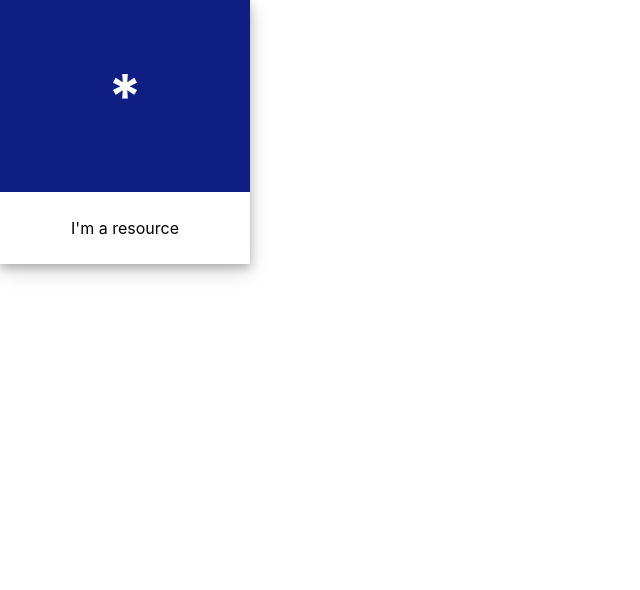
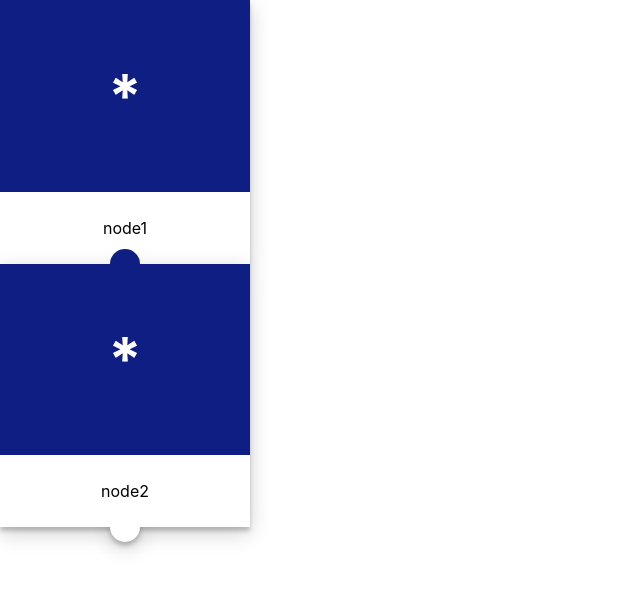
Before and after one commit to bryanl/resource-viewer, a React (Create React App) app: page / in a window 1280 px wide. Shown: the top 590 px of the page, without its empty margins (0-640 px from the left). Built offline with nearby package versions, Linux system fonts and the light colour scheme.

Commit message:
create draggable node

```diff
--- a/package.json
+++ b/package.json
@@ -7,9 +7,12 @@
     "@types/node": "^10.12.5",
     "@types/react": "^16.7.3",
     "@types/react-dom": "^16.0.9",
+    "node-sass": "^4.10.0",
     "react": "^16.6.1",
     "react-dom": "^16.6.1",
+    "react-draggable": "^3.0.5",
     "react-scripts": "2.1.1",
+    "sass-loader": "^7.1.0",
     "typescript": "^3.1.6"
   },
   "scripts": {
--- a/src/App.js
+++ b/src/App.js
@@ -8,7 +8,8 @@ class App extends Component {
   render() {
     return (
       <div className="App">
-        <ResourceNode />
+        <ResourceNode label="node1" />
+        <ResourceNode label="node2" />
       </div>
     );
   }
--- a/src/components/node.css
+++ /dev/null
@@ -1,16 +0,0 @@
-div.card {
-  width: 250px;
-  box-shadow: 0 4px 8px 0 rgba(0, 0, 0, 0.2), 0 6px 20px 0 rgba(0, 0, 0, 0.19);
-  text-align: center;
-}
-
-div.header {
-  background-color: #0F1E82;
-  color: white;
-  padding: 10px;
-  font-size: 40px;
-}
-
-div.container {
-  padding: 10px;
-}
--- /dev/null
+++ b/src/components/node.scss
@@ -0,0 +1,55 @@
+$card-bg: #0f1e82;
+
+$connector-radius: 15px;
+
+@mixin connector-bottom {
+  bottom: -$connector-radius;
+  // box-shadow: 0 0 0 1px #444d56;
+  box-shadow: 0 4px 4px 0 rgba(0, 0, 0, 0.2), 0 6px 20px 0 rgba(0, 0, 0, 0.19);
+  @include connector(white);
+}
+
+@mixin connector-top {
+  top: -$connector-radius;
+  @include connector($card-bg);
+}
+
+@mixin connector($background) {
+  background: $background;
+  border-radius: 50%;
+  display: block;
+  height: $connector-radius * 2;
+  left: 50%;
+  margin: 0 0 0 0 -$connector-radius;
+  position: absolute;
+  width: $connector-radius * 2;
+  z-index: -1;
+  content: "";
+}
+
+.card:before {
+  @include connector-top();
+}
+
+.card:after {
+  @include connector-bottom();
+}
+
+div.card {
+  width: 250px;
+  box-shadow: 0 4px 4px 0 rgba(0, 0, 0, 0.2), 0 6px 20px 0 rgba(0, 0, 0, 0.19);
+  text-align: center;
+  z-index: 10;
+}
+
+div.header {
+  background-color: $card-bg;
+  color: white;
+  padding: 10px;
+  font-size: 40px;
+}
+
+div.container {
+  padding: 10px;
+  background: white;
+}
--- a/src/components/node.tsx
+++ b/src/components/node.tsx
@@ -1,17 +1,24 @@
-import './node.css';
+import './node.scss';
 
 import * as React from 'react';
+import Draggable from 'react-draggable';
 
-export class ResourceNode extends React.Component {
+export interface ResourceNodeProps { label: string};
+
+export class ResourceNode extends React.Component<ResourceNodeProps, {}> {
   render() {
-    return <div className="card">
+    return (
+      <Draggable>
+        <div className="card">
           <div className="header">
             <h2>*</h2>
           </div>
 
           <div className="container">
-        <p>I'm a resource</p>
+            <p>{this.props.label}</p>
           </div>
         </div>
+      </Draggable>
+    );
   }
 }
```
Also changed, not shown: 1 other file (tests, documents, lock files or other folders). Lines whose indentation alone changed are shown as unchanged.
